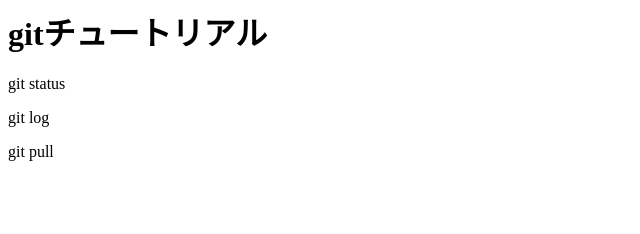
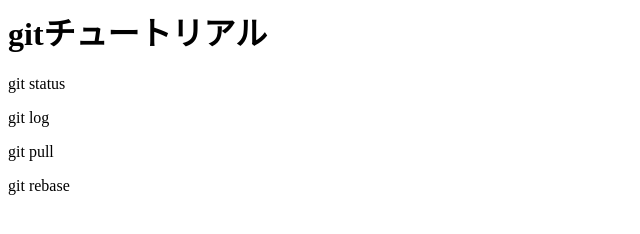
Before and after one commit to shu-eiryo/git_tutorial, a plain HTML site: page index.html in a window 1280 px wide. Shown: the full height of the page, 0-640 px from the left. Drawn offline with Linux system fonts and the light colour scheme.

Commit message:
git rebase

```diff
--- a/index.html
+++ b/index.html
@@ -2,3 +2,4 @@
 <p>git status</p>
 <p>git log</p>
 <p>git pull</p>
+<p>git rebase</p>
```
